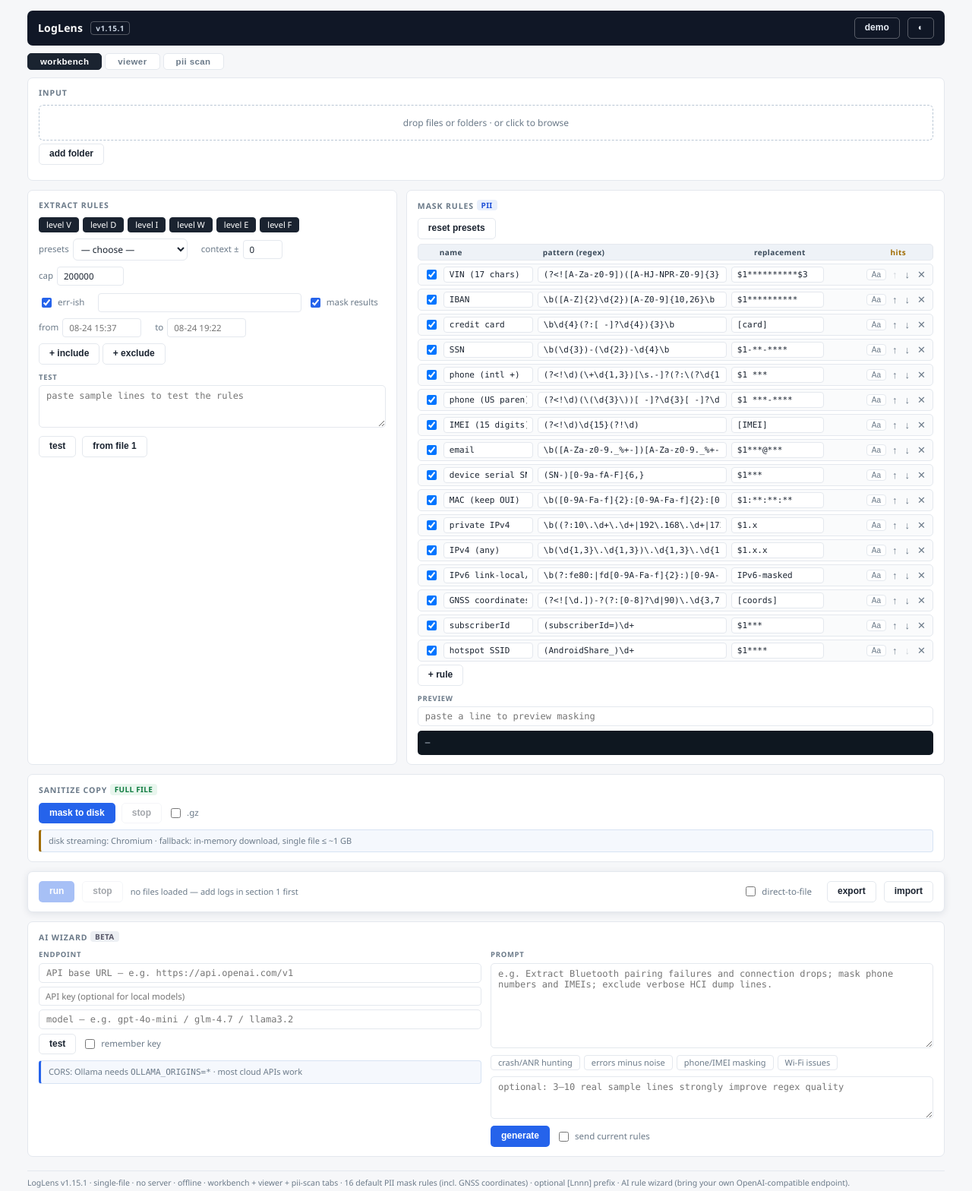
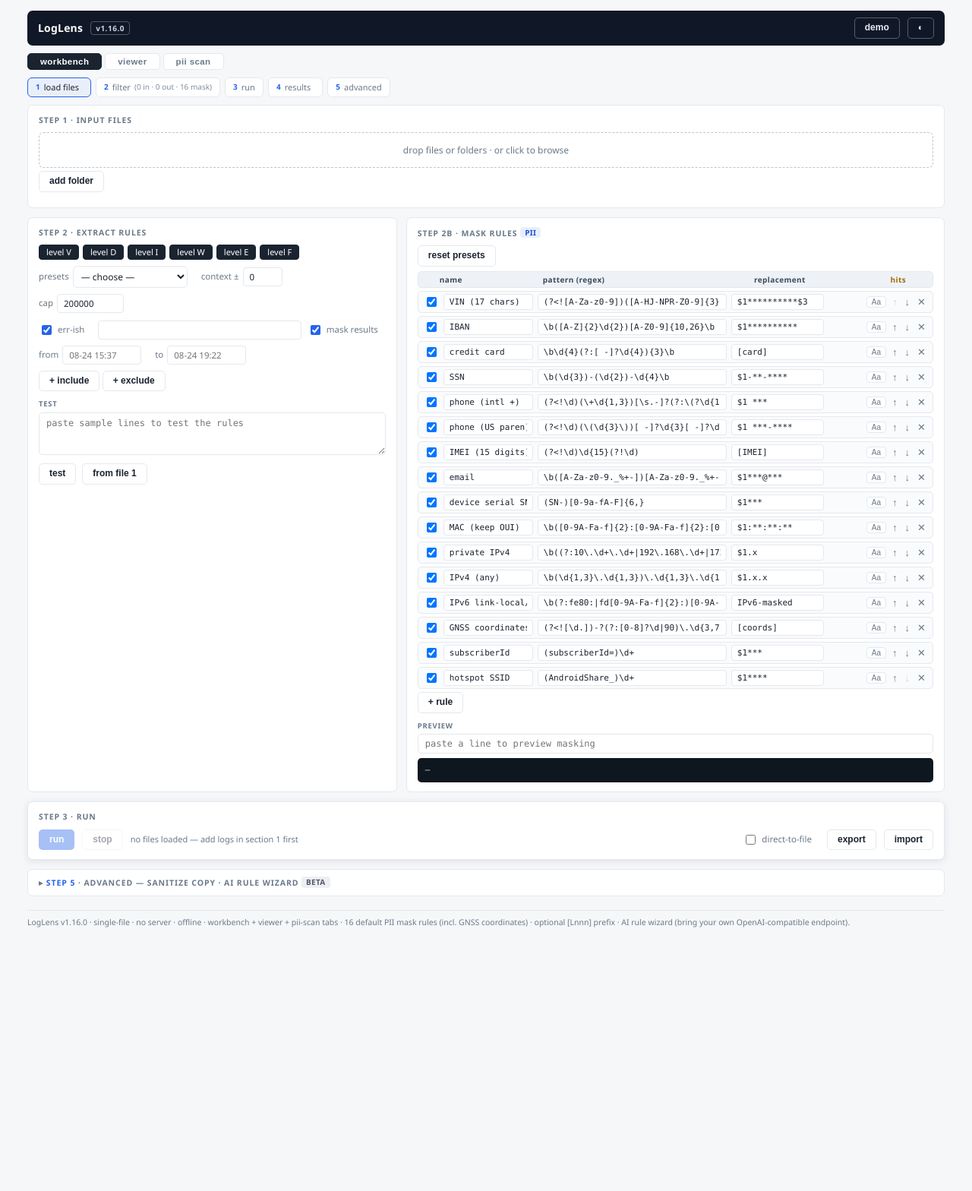
Before and after one commit to CJ-1981/loglens, a website: page loglens.html in a window 1280 px wide. Shown: the whole page at 76% size. After the commit the page ends 1287 px from the top, so only its background shows below. Drawn offline with Linux system fonts and the light colour scheme.

Commit message:
ux(workbench) v1.16.0: pipeline stepper, numbered sections, collapsed advanced

```diff
--- a/loglens.html
+++ b/loglens.html
@@ -79,6 +79,21 @@ td.mono,th.mono{font-family:var(--mono);font-size:11px}
 .preview{font-family:var(--mono);font-size:11px;background:var(--code);color:var(--codeink);border-radius:5px;padding:8px 10px;white-space:pre-wrap;word-break:break-all}
 .ok{color:var(--green);font-weight:600}.bad{color:var(--red);font-weight:600}
 .note{background:#f5f8fd;border:1px solid #d7e3f4;border-left:3px solid var(--accent);border-radius:4px;padding:6px 10px;font-size:11px;margin-top:8px;color:var(--mut)}
+/* workflow stepper (workbench) */
+.steps{display:flex;gap:6px;flex-wrap:wrap;margin:2px 0 10px}
+.step{display:inline-flex;align-items:center;gap:5px;border:1px solid var(--line);background:var(--card);color:var(--mut);border-radius:6px;padding:4px 10px;font-size:11px;cursor:pointer;user-select:none}
+.step b{color:var(--accent);font-size:10px}
+.step em{font-style:normal;font-size:10px;opacity:.85}
+.step.on{border-color:var(--accent);background:rgba(77,139,255,.08);color:var(--ink)}
+.step:hover{border-color:var(--accent);color:var(--ink)}
+/* advanced collapsible section */
+details.adv{border:1px solid var(--line);border-radius:7px;background:var(--card);margin-bottom:12px}
+details.adv > summary{cursor:pointer;list-style:none;padding:9px 14px;font-size:10.5px;font-weight:700;letter-spacing:.9px;text-transform:uppercase;color:var(--mut)}
+details.adv > summary::before{content:'▸ '}
+details.adv[open] > summary::before{content:'▾ '}
+details.adv > summary b{color:var(--accent)}
+details.adv[open] > summary{border-bottom:1px solid var(--line)}
+details.adv > .card{margin:10px}
 h3.mini{margin:10px 0 4px;font-size:9.5px;color:var(--mut);text-transform:uppercase;letter-spacing:.7px;font-weight:700}
 .footer{margin-top:18px;color:var(--mut);font-size:10.5px;border-top:1px solid var(--line);padding-top:8px}
 .toast{position:fixed;right:14px;bottom:14px;background:var(--dark);color:#fff;padding:6px 11px;border-radius:5px;font-size:11.5px;opacity:0;transition:opacity .25s;pointer-events:none;z-index:99}
@@ -245,7 +260,7 @@ body[data-logtheme="solarized"] .vbody mark{background:#B58900;color:#002B36}
 <div class="wrap">
 
 <header class="top" title="Log extraction &amp; PII masking — 100% client-side, files never leave this machine">
-  <h1>LogLens</h1><span class="ver">v1.15.1</span>
+  <h1>LogLens</h1><span class="ver">v1.16.0</span>
   <div class="spacer"></div>
   <button class="btn sec" id="btnDemo" title="load a small synthetic sample">demo</button>
   <button class="btn sec" id="btnTheme" title="toggle dark mode">◐</button>
@@ -257,9 +272,18 @@ body[data-logtheme="solarized"] .vbody mark{background:#B58900;color:#002B36}
 </div>
 <div id="tabWork">
 
-<!-- FILES -->
+<!-- workflow stepper -->
+<div class="steps" id="wfSteps" title="the workbench follows this pipeline — click a step to jump to it">
+  <span class="step on" data-sec="secFiles"><b>1</b> load files<em id="wfFiles"></em></span>
+  <span class="step" data-sec="secExtract"><b>2</b> filter<em id="wfFilters"></em></span>
+  <span class="step" data-sec="runCard"><b>3</b> run</span>
+  <span class="step" data-sec="statsCard"><b>4</b> results<em id="wfResults"></em></span>
+  <span class="step" data-sec="advTools"><b>5</b> advanced</span>
+</div>
+
+<!-- FILES · step 1 -->
 <div class="card" id="secFiles">
-  <h2 title="streamed line-by-line, any size · timestamps auto-detected (logcat / syslog / ISO / CLF)">input</h2>
+  <h2 title="streamed line-by-line, any size · timestamps auto-detected (logcat / syslog / ISO / CLF)">step 1 · input files</h2>
   <div class="drop" id="drop" title="drop files or folders · or click to browse">drop files or folders · or click to browse</div>
   <input type="file" id="fpick" multiple accept=".log,.txt,.text" style="display:none">
   <input type="file" id="dpick" webkitdirectory multiple style="display:none">
@@ -270,7 +294,7 @@ body[data-logtheme="solarized"] .vbody mark{background:#B58900;color:#002B36}
 <div class="grid2">
   <!-- EXTRACT RULES -->
   <div class="card" id="secExtract">
-    <h2 title="a line is kept when it matches any include rule and no exclude rule · empty include list = match all">extract rules</h2>
+    <h2 title="a line is kept when it matches any include rule and no exclude rule · empty include list = match all">step 2 · extract rules</h2>
     <div class="chips" id="lvlChips"></div>
     <div id="lvlWarn" style="display:none;color:var(--red);font-size:12px;margin:-2px 0 8px">no levels selected — nothing will ever match</div>
     <div style="display:flex;gap:8px;align-items:center;flex-wrap:wrap;margin-bottom:10px">
@@ -310,7 +334,7 @@ body[data-logtheme="solarized"] .vbody mark{background:#B58900;color:#002B36}
 
   <!-- MASK RULES -->
   <div class="card" id="secMask">
-    <h2 title="ordered rules · each match replaced ($1 group refs) · hit counts appear after a run">mask rules <span class="badge blue">pii</span></h2>
+    <h2 title="ordered rules · each match replaced ($1 group refs) · hit counts appear after a run">step 2b · mask rules <span class="badge blue">pii</span></h2>
     <div style="margin-bottom:6px;display:flex;gap:8px;flex-wrap:wrap">
       <button class="btn sec" id="restoreMask">reset presets</button>
     </div>
@@ -326,22 +350,9 @@ body[data-logtheme="solarized"] .vbody mark{background:#B58900;color:#002B36}
   </div>
 </div>
 
-<!-- MASK-ONLY MODE -->
-<div class="card" id="secMaskOnly">
-  <h2 title="run the mask rules over every line of the checked files and write complete &lt;original&gt;.masked.log copies — no rules, no cap, no prefixes">sanitize copy <span class="badge green">full file</span></h2>
-  <div style="display:flex;gap:8px;align-items:center;flex-wrap:wrap">
-    <button class="btn" id="mRun">mask to disk</button>
-    <button class="btn sec" id="mStop" disabled>stop</button>
-    <label class="tgl" title="gzip the output (Chromium; single-file only)"><input type="checkbox" id="mGz"> .gz</label>
-  </div>
-  <div class="progress" id="mProg"><div class="bar" id="mProgBar"></div></div>
-  <div class="ptext" id="mProgText"></div>
-  <div id="mSummary" class="note" style="display:none"></div>
-  <div class="note" style="border-left-color:var(--amber)">disk streaming: Chromium · fallback: in-memory download, single file ≤ ~1 GB</div>
-</div>
-
 <!-- RUN -->
 <div class="card" id="runCard" style="position:sticky;top:40px;z-index:40;box-shadow:0 2px 10px rgba(20,40,70,.10)">
+  <h2>step 3 · run</h2>
   <div style="display:flex;align-items:center;gap:10px;flex-wrap:wrap">
     <button class="btn" id="btnRun">run</button>
     <button class="btn sec" id="btnStop" disabled>stop</button>
@@ -361,7 +372,7 @@ body[data-logtheme="solarized"] .vbody mark{background:#B58900;color:#002B36}
 
 <!-- STATS -->
 <div class="card" id="statsCard" style="display:none">
-  <h2 title="click a histogram bar to time-filter the scan">overview</h2>
+  <h2 title="click a histogram bar to time-filter the scan">step 4 · overview</h2>
   <div class="stats" id="statCards"></div>
   <div id="truncNote" class="note" style="display:none;background:#fff4f2;border-color:#f3c1bd;border-left-color:var(--red)"></div>
   <div class="hbox"><div id="histBox"></div></div>
@@ -374,7 +385,7 @@ body[data-logtheme="solarized"] .vbody mark{background:#B58900;color:#002B36}
 
 <!-- RESULTS -->
 <div class="card" id="resCard" style="display:none">
-  <h2 title="click a row to copy the full masked line">matches</h2>
+  <h2 title="click a row to copy the full masked line">step 4 · matches</h2>
   <div style="display:flex;gap:8px;align-items:center;flex-wrap:wrap;margin-bottom:8px">
     <label class="tgl">font
       <select id="fontSel"></select>
@@ -402,7 +413,7 @@ body[data-logtheme="solarized"] .vbody mark{background:#B58900;color:#002B36}
 
 <!-- EXPORT -->
 <div class="card" id="expCard" style="display:none">
-  <h2 title="extracts are masked by default — raw lines are never stored in memory, so an unmasked export is impossible by design">export</h2>
+  <h2 title="extracts are masked by default — raw lines are never stored in memory, so an unmasked export is impossible by design">step 4 · export</h2>
   <div style="display:flex;gap:8px;flex-wrap:wrap;align-items:center">
     <button class="btn" id="dlExtract">extract .log</button>
     <button class="btn sec" id="cpExtract" title="copy the masked extract to the clipboard">copy</button>
@@ -411,6 +422,22 @@ body[data-logtheme="solarized"] .vbody mark{background:#B58900;color:#002B36}
     <button class="btn sec" id="dlCsv" title="message column is capped at 1000 characters per row">results .csv</button>
     <label class="tgl" style="margin-left:8px" title="per-file line numbers in the extract"><input type="checkbox" id="optLnnn" checked> [Lnnn]</label>
   </div>
+</div>
+
+<details id="advTools" class="adv">
+<summary><b>step 5</b> · advanced — sanitize copy · ai rule wizard <span class="badge gray">beta</span></summary>
+<!-- MASK-ONLY MODE -->
+<div class="card" id="secMaskOnly">
+  <h2 title="run the mask rules over every line of the checked files and write complete &lt;original&gt;.masked.log copies — no rules, no cap, no prefixes">sanitize copy <span class="badge green">full file</span></h2>
+  <div style="display:flex;gap:8px;align-items:center;flex-wrap:wrap">
+    <button class="btn" id="mRun">mask to disk</button>
+    <button class="btn sec" id="mStop" disabled>stop</button>
+    <label class="tgl" title="gzip the output (Chromium; single-file only)"><input type="checkbox" id="mGz"> .gz</label>
+  </div>
+  <div class="progress" id="mProg"><div class="bar" id="mProgBar"></div></div>
+  <div class="ptext" id="mProgText"></div>
+  <div id="mSummary" class="note" style="display:none"></div>
+  <div class="note" style="border-left-color:var(--amber)">disk streaming: Chromium · fallback: in-memory download, single file ≤ ~1 GB</div>
 </div>
 
 <!-- AI WIZARD -->
@@ -456,6 +483,7 @@ body[data-logtheme="solarized"] .vbody mark{background:#B58900;color:#002B36}
   </div>
 </div>
 
+</details>
 </div><!-- /tabWork -->
 
 <!-- VIEWER TAB -->
@@ -515,7 +543,7 @@ body[data-logtheme="solarized"] .vbody mark{background:#B58900;color:#002B36}
 
 <div class="toast" id="toast"></div>
 <div class="footer">
-  LogLens v1.15.1 · single-file · no server · offline · workbench + viewer + pii-scan tabs · 16 default PII mask rules (incl. GNSS coordinates) · optional [Lnnn] prefix · AI rule wizard (bring your own OpenAI-compatible endpoint).
+  LogLens v1.16.0 · single-file · no server · offline · workbench + viewer + pii-scan tabs · 16 default PII mask rules (incl. GNSS coordinates) · optional [Lnnn] prefix · AI rule wizard (bring your own OpenAI-compatible endpoint).
 </div>
 </div>
 
@@ -1362,6 +1390,7 @@ async function run(){
   renderResults(true);
   $('statsCard').style.display=''; $('resCard').style.display=''; $('expCard').style.display='';
   reset();
+  wfUpdate();
   if (!S.aborted) $('statsCard').scrollIntoView({behavior:'smooth', block:'start'});
 }
 function reset(){ S.running=false; $('btnStop').disabled=true; $('mRun').disabled=false;
@@ -1656,6 +1685,7 @@ function updateReady(){
   const b = $('btnRun');
   b.disabled = S.running || S.mBusy || !r.ok;
   b.title = r.ok ? '' : 'load at least one file in section 1 first';
+  wfUpdate();
 }
 function applyTheme(t){
   document.body.setAttribute('data-theme', t);
@@ -1774,6 +1804,46 @@ $('tabBtnWork').onclick = ()=>setTab('work');
 $('tabBtnView').onclick = ()=>setTab('view');
 $('tabBtnPii').onclick = ()=>setTab('pii');
 (function(){ let t=null; try{ t=localStorage.getItem('loglens.tab'); }catch(e){} setTab(t==='view'||t==='pii' ? t : 'work'); })();
+
+// ---- workbench workflow stepper: 1 load → 2 filter → 3 run → 4 results → 5 advanced ----
+function wfUpdate(){
+  const set = (id, txt) => { const el = $(id); if (el) el.textContent = txt; };
+  const files = S.files.filter(f => f.use !== false).length;
+  set('wfFiles', files ? '(' + files + ')' : '');
+  const inc = S.extRules.filter(r => r.kind === 'include' && r.enabled !== false).length;
+  const exc = S.extRules.filter(r => r.kind === 'exclude' && r.enabled !== false).length;
+  const mk = S.maskRules.filter(r => r.enabled !== false).length;
+  set('wfFilters', '(' + inc + ' in · ' + exc + ' out · ' + mk + ' mask)');
+  set('wfResults', S.result ? '(' + S.result.state.matched.toLocaleString() + ' matches)' : '');
+}
+(function(){
+  const steps = () => [...document.querySelectorAll('#wfSteps .step')];
+  document.getElementById('wfSteps').addEventListener('click', e => {
+    const st = e.target.closest('.step');
+    if (!st) return;
+    const sec = document.getElementById(st.dataset.sec);
+    if (!sec) return;
+    if (st.dataset.sec === 'advTools') document.getElementById('advTools').open = true;
+    sec.scrollIntoView({ behavior: 'smooth', block: 'start' });
+  });
+  let queued = false;
+  const spy = () => {
+    queued = false;
+    if (document.getElementById('tabWork').style.display === 'none') return;
+    const sts = steps();
+    let active = sts[0];
+    for (const st of sts){
+      const sec = document.getElementById(st.dataset.sec);
+      if (!sec || sec.style.display === 'none') continue;
+      if (sec.getBoundingClientRect().top <= 130) active = st; else break;
+    }
+    sts.forEach(st => st.classList.toggle('on', st === active));
+  };
+  const queue = () => { if (!queued){ queued = true; setTimeout(spy, 80); } };
+  window.addEventListener('scroll', queue, { passive: true });
+  window.addEventListener('resize', queue, { passive: true });
+  wfUpdate();
+})();
 
 // ---------- viewer (virtualized log browser) ----------
 // Scroll model: vBody is a native scroll container holding a buffered span of
@@ -2592,6 +2662,7 @@ $('piiDl').onclick = ()=>{
   dl('loglens_pii_findings.json', JSON.stringify(F, null, 2), 'application/json');
 };
 $('piiToAi').onclick = ()=>{
+  document.getElementById('advTools').open = true;
   const F = P.findings; if (!F || !F.detectors.length){ alert('Run a scan first.'); return; }
   setTab('work');
   const summary = F.detectors.map(d=>'- ' + d.name + ': ' + d.count.toLocaleString() + ' hit(s)').join('\n');
@@ -2631,6 +2702,7 @@ const AIZ = {
   }
 };
 $('aiTest').onclick=async()=>{
+  document.getElementById('advTools').open = true;
   const c=AIZ.cfg(); const out=$('aiTestOut');
   out.innerHTML='<span style="color:var(--mut)">testing…</span>'; AIZ.save();
   try{
@@ -2667,6 +2739,7 @@ function renderAIPreview(v){
 }
 $('aiReq').addEventListener('keydown',e=>{ if((e.ctrlKey||e.metaKey)&&e.key==='Enter') $('aiGen').click(); });
 $('aiGen').onclick=async()=>{
+  document.getElementById('advTools').open = true;
   const req=$('aiReq').value.trim();
   if(!req){ alert('Describe your requirement first.'); return; }
   AIZ.save();
--- a/package.json
+++ b/package.json
@@ -1,6 +1,6 @@
 {
   "name": "loglens",
-  "version": "1.15.1",
+  "version": "1.16.0",
   "private": true,
   "description": "Single-file browser tool for log extraction & PII masking",
   "scripts": {
```
Also changed, not shown: README.md.
